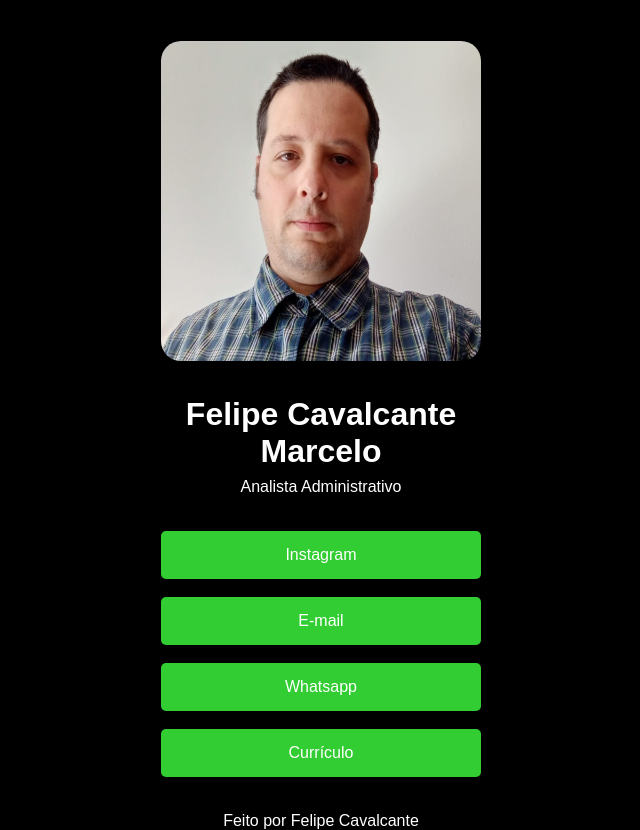
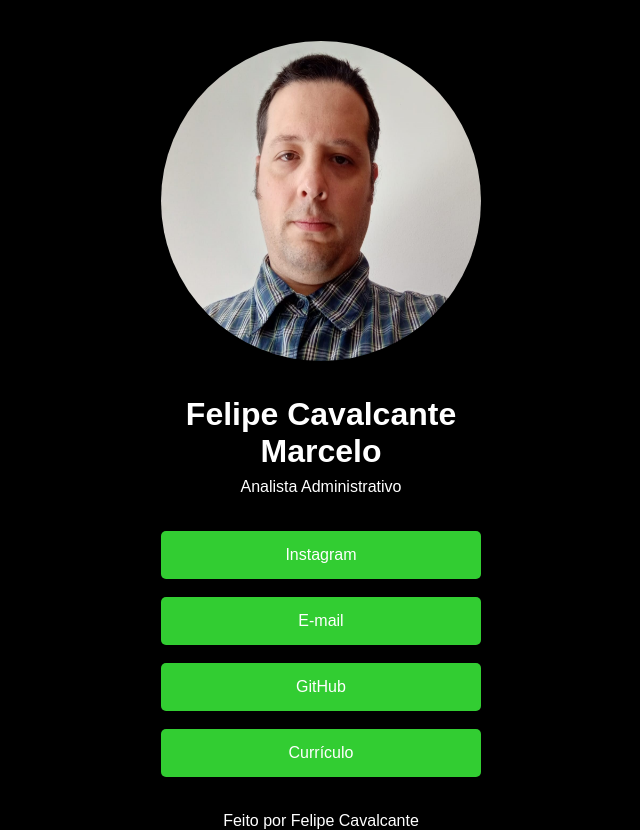
Before and after one commit to FCMcode/my-links, a plain HTML site: page index.html in a window 1280 px wide. Shown: the whole page, without its empty margins (319-959 px from the left). Drawn offline with Linux system fonts and the light colour scheme.

Commit message:
Add files via upload

```diff
--- a/index.html
+++ b/index.html
@@ -23,8 +23,7 @@
             <li>
                 <a href="mailto:flpcmarcelo@gmail.com">E-mail</a>
             <li>
-                <a href="https://api.whatsapp.com/send?phone=5541996279997&text=Ol%C3%A1%2C%20meu%20amigo!"
-                    target="_blank">Whatsapp</a>
+                <a href="https://github.com/FCMcode" target="_blank">GitHub</a>
             </li>
             <li>
                 <a href="Curriculo.pdf" target="_blank">Currículo</a>
--- a/style.css
+++ b/style.css
@@ -1,6 +1,7 @@
 body {
     background-color: black;
     font-family: sans-serif;
+
 }
 
 *{
@@ -10,7 +11,7 @@ body {
 
 }
 img {
-    border-radius: 20px;
+    border-radius: 50%;
     width: 320px;
     height: 320px;
 }
@@ -44,6 +45,14 @@ a{
     border-radius: 5px;
 }
 
+a:hover{
+
+    background-color: white;
+    color: limegreen;
+
+
+
+}
 footer{
     color: white;
 
```
